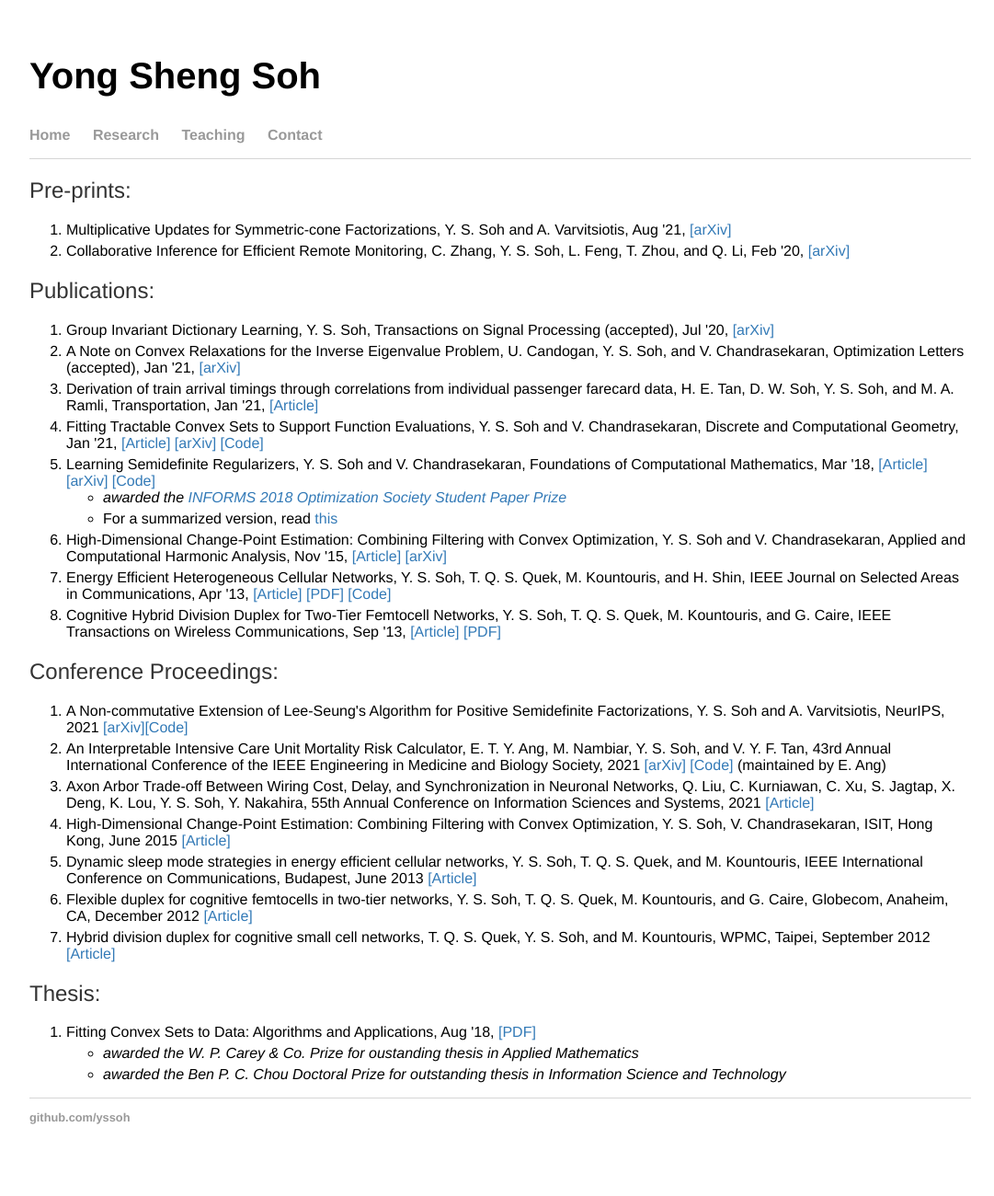
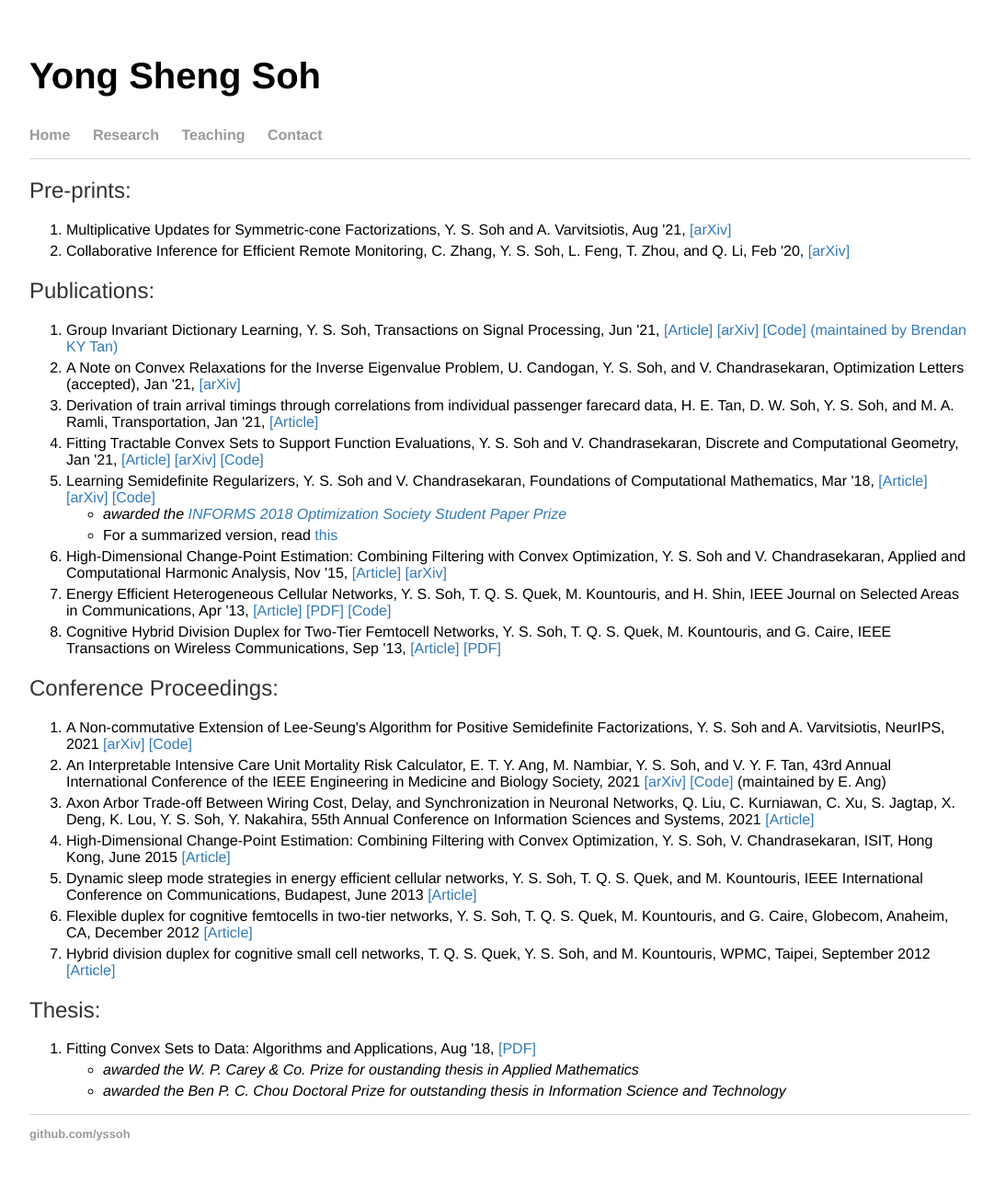
Before and after one commit to yssoh/yssoh.github.io, a Jekyll site: the page built from research/index.html, in a window 1280 px wide. Shown: the whole page at 92% size, without its empty margins (96-1177 px from the left). Built offline with Jekyll 4.4.1, drawn with Linux system fonts in a browser that asks for light colours.

Commit message:
Update index.html

```diff
--- a/research/index.html
+++ b/research/index.html
@@ -12,7 +12,7 @@ title: Yong Sheng Soh
 
     <h2>Publications:</h2>
   <ol>
-    <li>Group Invariant Dictionary Learning, Y. S. Soh, Transactions on Signal Processing (accepted), Jul '20, <a href = "https://arxiv.org/abs/2007.07550">[arXiv]</a></li>
+    <li>Group Invariant Dictionary Learning, Y. S. Soh, Transactions on Signal Processing, Jun '21, <a href = "https://ieeexplore.ieee.org/document/9461688">[Article]</a> <a href = "https://arxiv.org/abs/2007.07550">[arXiv]</a> <a href = "https://github.com/bkytan/gidl">[Code] (maintained by Brendan KY Tan)</a></li>
 	<li>A Note on Convex Relaxations for the Inverse Eigenvalue Problem, U. Candogan, Y. S. Soh, and V. Chandrasekaran, Optimization Letters (accepted), Jan '21, <a href = "https://arxiv.org/abs/1911.02225">[arXiv]</a></li>
 	<li>Derivation of train arrival timings through correlations from individual passenger farecard data, H. E. Tan, D. W. Soh, Y. S. Soh, and M. A. Ramli, Transportation, Jan '21, <a href = "https://link.springer.com/article/10.1007/s11116-021-10164-w">[Article]</a></li>
 	<li>Fitting Tractable Convex Sets to Support Function Evaluations, Y. S. Soh and V. Chandrasekaran, Discrete and Computational Geometry, Jan '21, <a href = "https://link.springer.com/article/10.1007/s00454-020-00258-0">[Article]</a> <a href = "http://arxiv.org/abs/1903.04194">[arXiv]</a> <a href = "http://github.com/yssoh/cvxreg">[Code]</a></li>
@@ -31,7 +31,7 @@ title: Yong Sheng Soh
 
   <h2>Conference Proceedings:</h2>
   <ol>
-    <li>A Non-commutative Extension of Lee-Seung's Algorithm for Positive Semidefinite Factorizations, Y. S. Soh and A. Varvitsiotis, NeurIPS, 2021 <a href = "https://arxiv.org/abs/2106.00293">[arXiv]</a><a href = "https://github.com/yssoh/PSD_MM">[Code]</a></li>
+    <li>A Non-commutative Extension of Lee-Seung's Algorithm for Positive Semidefinite Factorizations, Y. S. Soh and A. Varvitsiotis, NeurIPS, 2021 <a href = "https://arxiv.org/abs/2106.00293">[arXiv]</a> <a href = "https://github.com/yssoh/PSD_MM">[Code]</a></li>
     <li>An Interpretable Intensive Care Unit Mortality Risk Calculator, E. T. Y. Ang, M. Nambiar, Y. S. Soh, and V. Y. F. Tan, 43rd Annual International Conference of the IEEE Engineering in Medicine and Biology Society, 2021 <a href = "https://arxiv.org/abs/2101.07426">[arXiv]</a> <a href = "https://github.com/dualinsanity007/FYP-Interpretable-ICU-Mortality-Risk-Calculator">[Code]</a> (maintained by E. Ang)</li>
     <li>Axon Arbor Trade-off Between Wiring Cost, Delay, and Synchronization in Neuronal Networks, Q. Liu, C. Kurniawan, C. Xu, S. Jagtap, X. Deng, K. Lou, Y. S. Soh, Y. Nakahira, 55th Annual Conference on Information Sciences and Systems, 2021 <a href = "https://ieeexplore.ieee.org/abstract/document/9400271/">[Article]</a></li>
 	<li>High-Dimensional Change-Point Estimation: Combining Filtering with Convex Optimization, Y. S. Soh, V. Chandrasekaran, ISIT, Hong Kong, June 2015 <a href = "http://ieeexplore.ieee.org/xpls/abs_all.jsp?arnumber=7282435&tag=1">[Article]</a></li>
```
